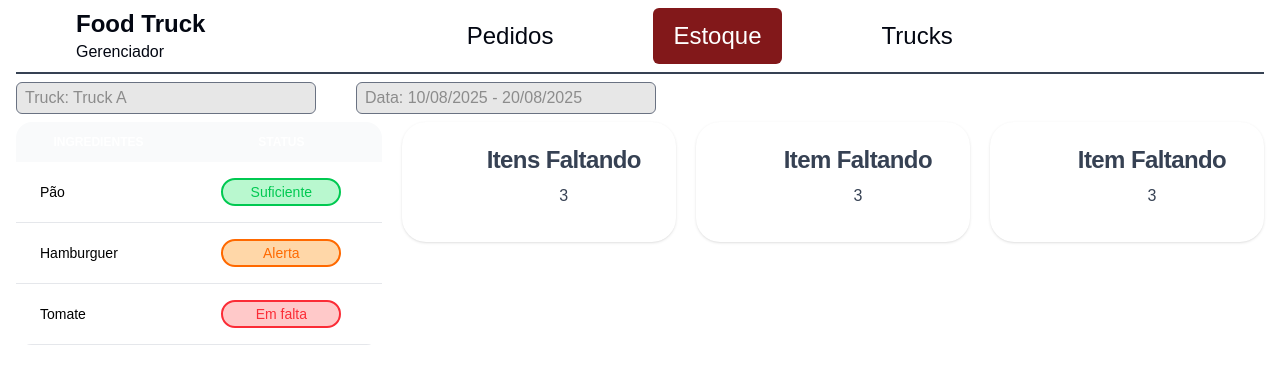
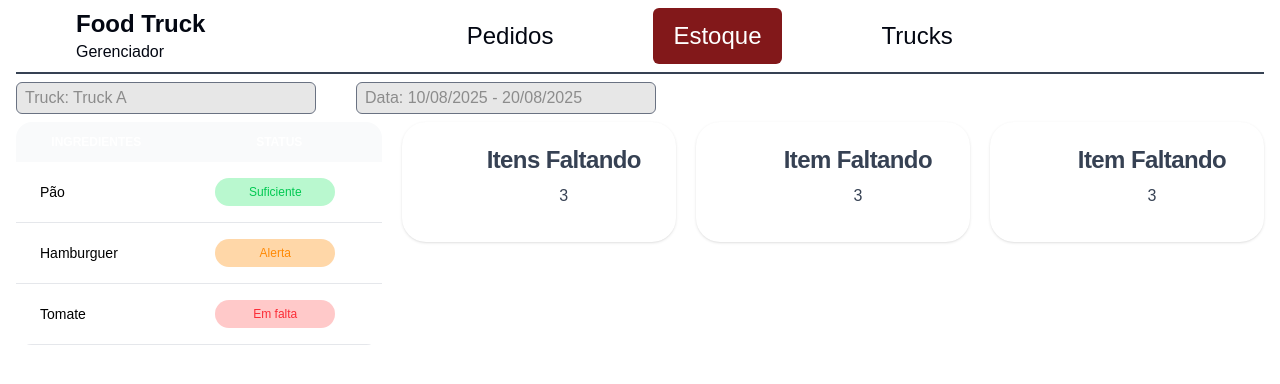
Before and after one commit to llei7e/Integrador-Food-Truck, a Next.js app in the folder web/: page /stocks in a window 1280 px wide. Shown: the top 384 px of the page. Built offline with nearby package versions, Linux system fonts and the light colour scheme; some icons are missing.

Commit message:
feat:alterado status

```diff
--- a/web/src/app/components/ui/status.tsx
+++ b/web/src/app/components/ui/status.tsx
@@ -4,28 +4,22 @@ interface statusProps {
 
 export default function Status({ text }: statusProps) {
   let bg = '';
-  let border = '';
   let color = '';
 
-  if (text === 'Suficiente') {
+  if (text === 'Suficiente' || text === 'Concluído') {
     bg = 'bg-green-200';
-    border = 'border-green-500';
     color = 'text-green-500';
-  } else if (text === 'Alerta') {
+  } else if (text === 'Alerta' || text === 'Em preparo') {
     bg = 'bg-orange-200';
-    border = 'border-orange-500';
-    color = 'text-orange-500';
-  } else if (text === 'Em falta') {
+    color = 'text-orange-400';
+  } else if (text === 'Em falta' || text === 'Cancelado') {
     bg = 'bg-red-200';
-    border = 'border-red-500';
     color = 'text-red-500';
   }
 
   return (
-    <div className={`h-7 w-30 ${bg} ${border} rounded-2xl border-2 flex items-center justify-center`}>
-      <span className={color}>
-        {text}
-      </span>
-    </div>
+    <span className={`${color} ${bg} h-7 w-30 flex items-center justify-center text-xs font-medium me-2 px-2.5 py-0.5 rounded-full`}>
+      {text}
+    </span>
   );
 }
```
